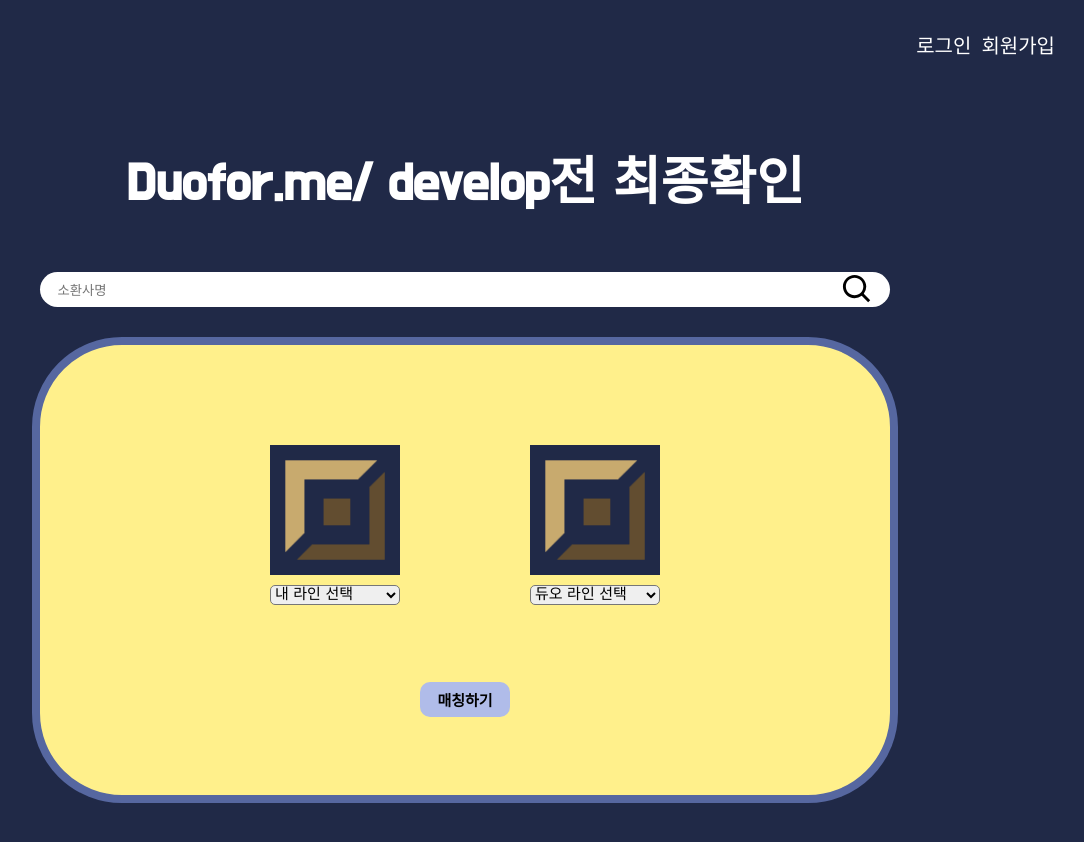
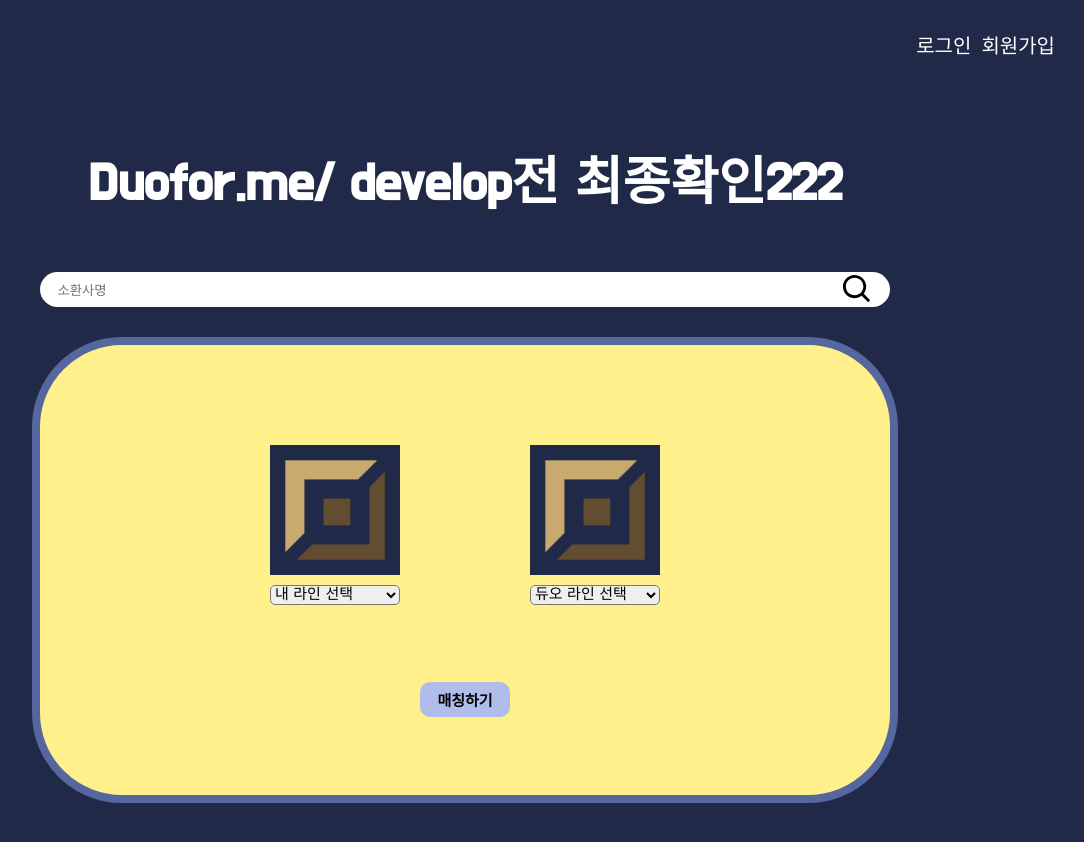
Before and after one commit to HighMoon0118/DuoForMe, a React (Create React App) app in the folder frontend/: page / in a window 1280 px wide. Shown: the top 842 px of the page, without its empty margins (175-1259 px from the left). Built offline with nearby package versions, Linux system fonts and the light colour scheme.

Commit message:
FIX : 블랙리스트

```diff
--- a/frontend/src/main/Main.js
+++ b/frontend/src/main/Main.js
@@ -21,7 +21,7 @@ function Main({history, isLogin, logout}) {
       </div>
       <div className="main-box">
         <h1 className="main-font">
-          Duofor.me/ develop전 최종확인
+          Duofor.me/ develop전 최종확인222
         </h1>
         <MainSearch history={history}/>
         <MainMatchingContainer history={history}/>
```
